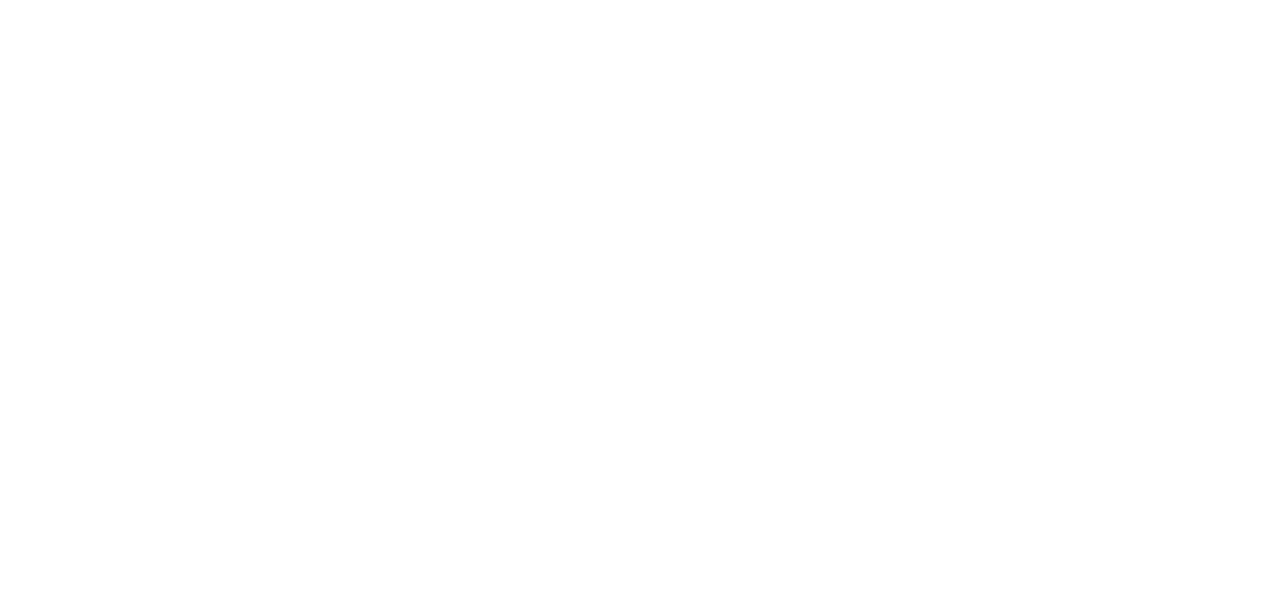
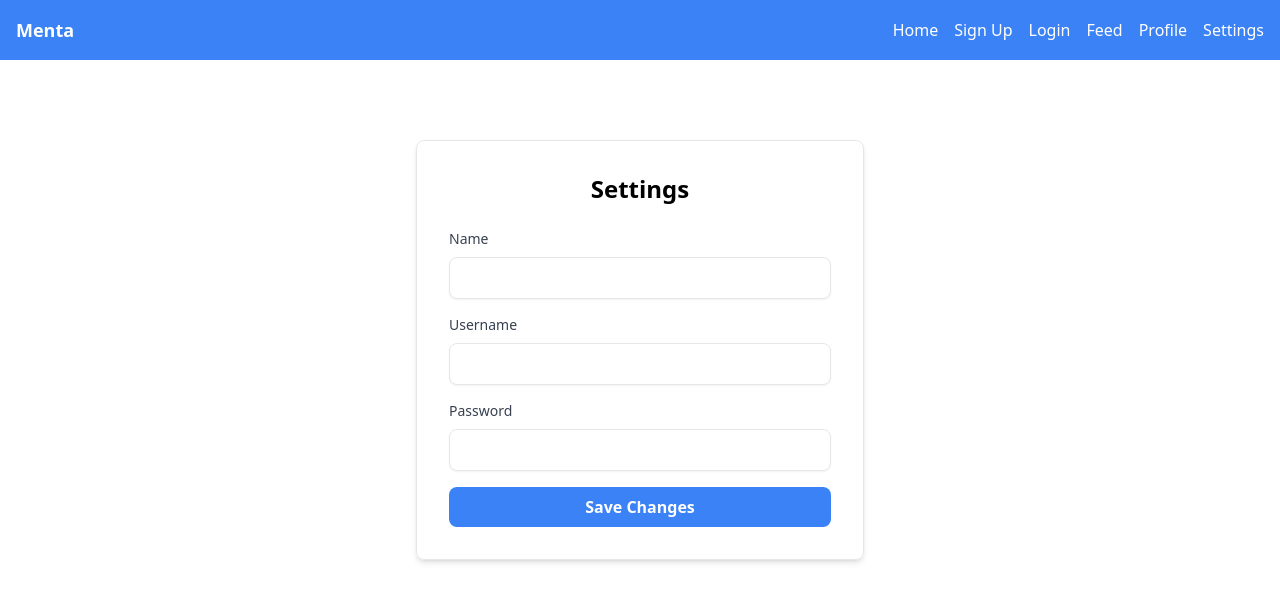
Before and after one commit to yikesaxe/Menta, a React (Vite) app in the folder menta-frontend/menta-app/: page /settings in a window 1280 px wide. Before the commit this address had no page. Shown: the top 602 px of the page. Built offline with nearby package versions, Linux system fonts and the light colour scheme.

Commit message:
Added Settings.jsx to make changes to name, username, and password

```diff
--- a/menta-frontend/menta-app/src/App.jsx
+++ b/menta-frontend/menta-app/src/App.jsx
@@ -5,6 +5,7 @@ import AccountCreation from './components/AccountCreation';
 import LoginPage from './components/LoginPage';
 import FeedPage from './components/FeedPage';
 import Profile from './components/Profile';
+import Settings from './components/Settings';
 
 function App() {
   return (
@@ -15,6 +16,7 @@ function App() {
         <Route path="/login" element={<LoginPage />} />
         <Route path="/feed" element={<FeedPage />} />
         <Route path="/profile" element={<Profile />} />
+        <Route path="/settings" element={<Settings />} />
       </Routes>
     </Router>
   );
--- a/menta-frontend/menta-app/src/components/NavBar.jsx
+++ b/menta-frontend/menta-app/src/components/NavBar.jsx
@@ -12,6 +12,7 @@ function NavBar() {
           <Link to="/login" className="text-white">Login</Link>
           <Link to="/feed" className="text-white">Feed</Link>
           <Link to="/profile" className="text-white">Profile</Link>
+          <Link to="/settings" className="text-white">Settings</Link>
         </div>
       </div>
     </nav>
--- /dev/null
+++ b/menta-frontend/menta-app/src/components/Settings.jsx
@@ -0,0 +1,59 @@
+import React, { useState } from 'react';
+import NavBar from './NavBar';
+
+const Settings = () => {
+  const [name, setName] = useState('');
+  const [username, setUsername] = useState('');
+  const [password, setPassword] = useState('');
+  const [message, setMessage] = useState('');
+
+  const handleSave = () => {
+    // send to backend from here
+    setMessage('Changes saved successfully!');
+  };
+
+  return (
+	<div className="relative min-h-screen">
+		<NavBar />
+		<div className="max-w-md mx-auto p-8 border rounded-lg shadow-md mt-20">
+		<h2 className="text-2xl font-bold mb-6 text-center">Settings</h2>
+		<div className="mb-4">
+			<label className="block text-sm font-medium text-gray-700 mb-2">Name</label>
+			<input
+			type="text"
+			className="w-full px-3 py-2 border rounded-lg shadow-sm focus:outline-none focus:ring-2 focus:ring-blue-500"
+			value={name}
+			onChange={(e) => setName(e.target.value)}
+			/>
+		</div>
+		<div className="mb-4">
+			<label className="block text-sm font-medium text-gray-700 mb-2">Username</label>
+			<input
+			type="text"
+			className="w-full px-3 py-2 border rounded-lg shadow-sm focus:outline-none focus:ring-2 focus:ring-blue-500"
+			value={username}
+			onChange={(e) => setUsername(e.target.value)}
+			/>
+		</div>
+		<div className="mb-4">
+			<label className="block text-sm font-medium text-gray-700 mb-2">Password</label>
+			<input
+			type="password"
+			className="w-full px-3 py-2 border rounded-lg shadow-sm focus:outline-none focus:ring-2 focus:ring-blue-500"
+			value={password}
+			onChange={(e) => setPassword(e.target.value)}
+			/>
+		</div>
+		<button
+			className="w-full py-2 px-4 bg-blue-500 text-white font-bold rounded-lg hover:bg-blue-600 transition duration-200"
+			onClick={handleSave}
+		>
+			Save Changes
+		</button>
+		{message && <p className="mt-4 text-green-500 text-center">{message}</p>}
+		</div>
+	</div>
+  );
+};
+
+export default Settings;
```
